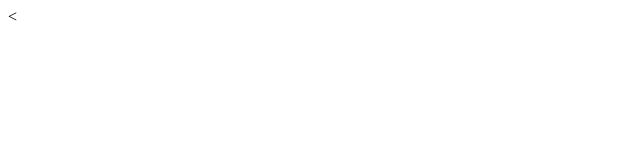
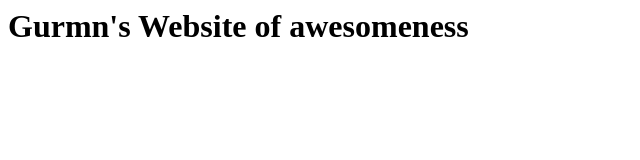
Before and after one commit to J-K-Gobat/gurman.io, a plain HTML site: page index.html in a window 1280 px wide. Shown: the whole page, without its empty margins (0-640 px from the left). Drawn offline with Linux system fonts and the light colour scheme.

Commit message:
Update index.html

```diff
--- a/index.html
+++ b/index.html
@@ -2,7 +2,9 @@
   <title>
     Gurman's Webpage
   </title>
-  <
+  <h1>
+    Gurmn's Website of awesomeness
+  </h1>
 
 
 
```
